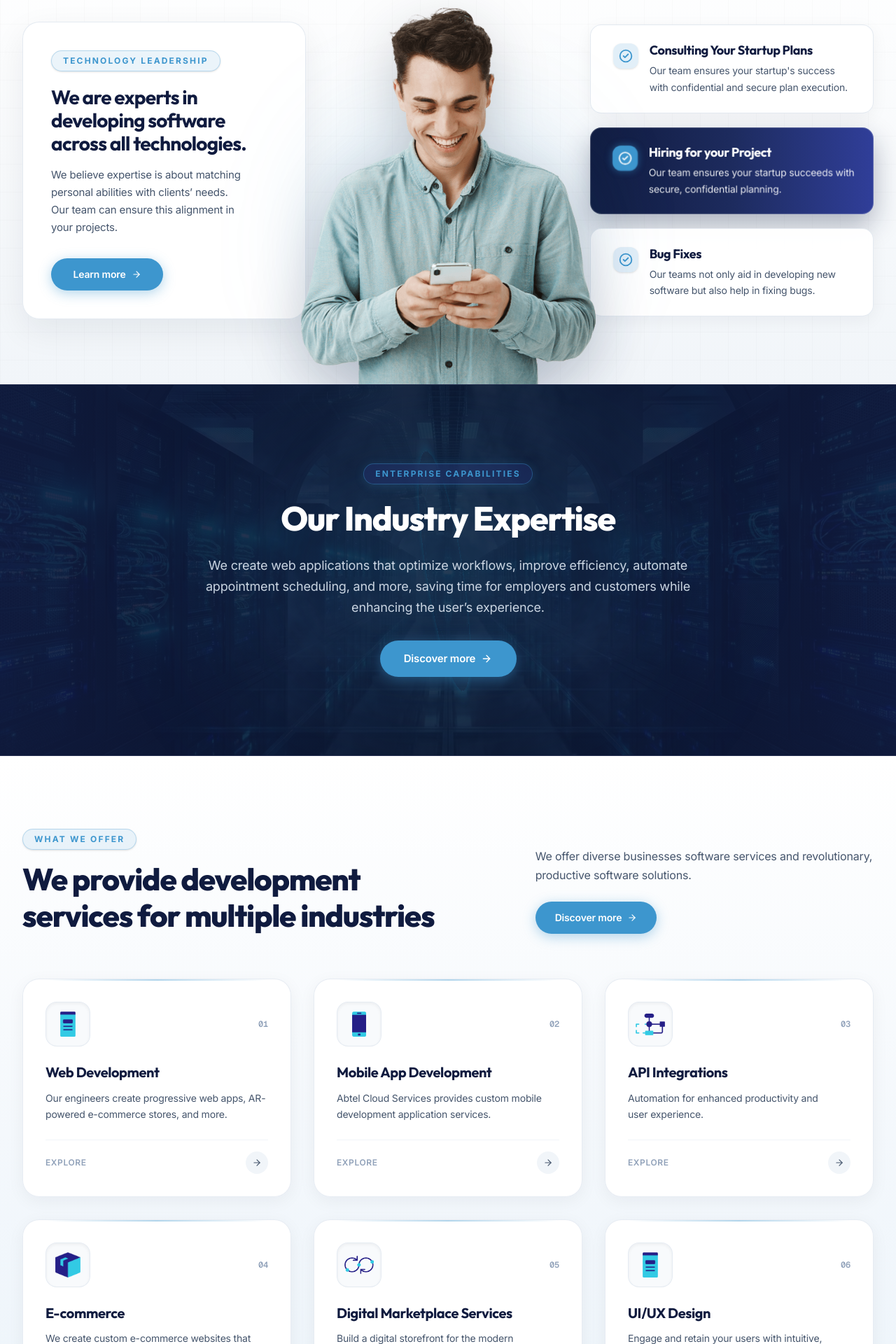
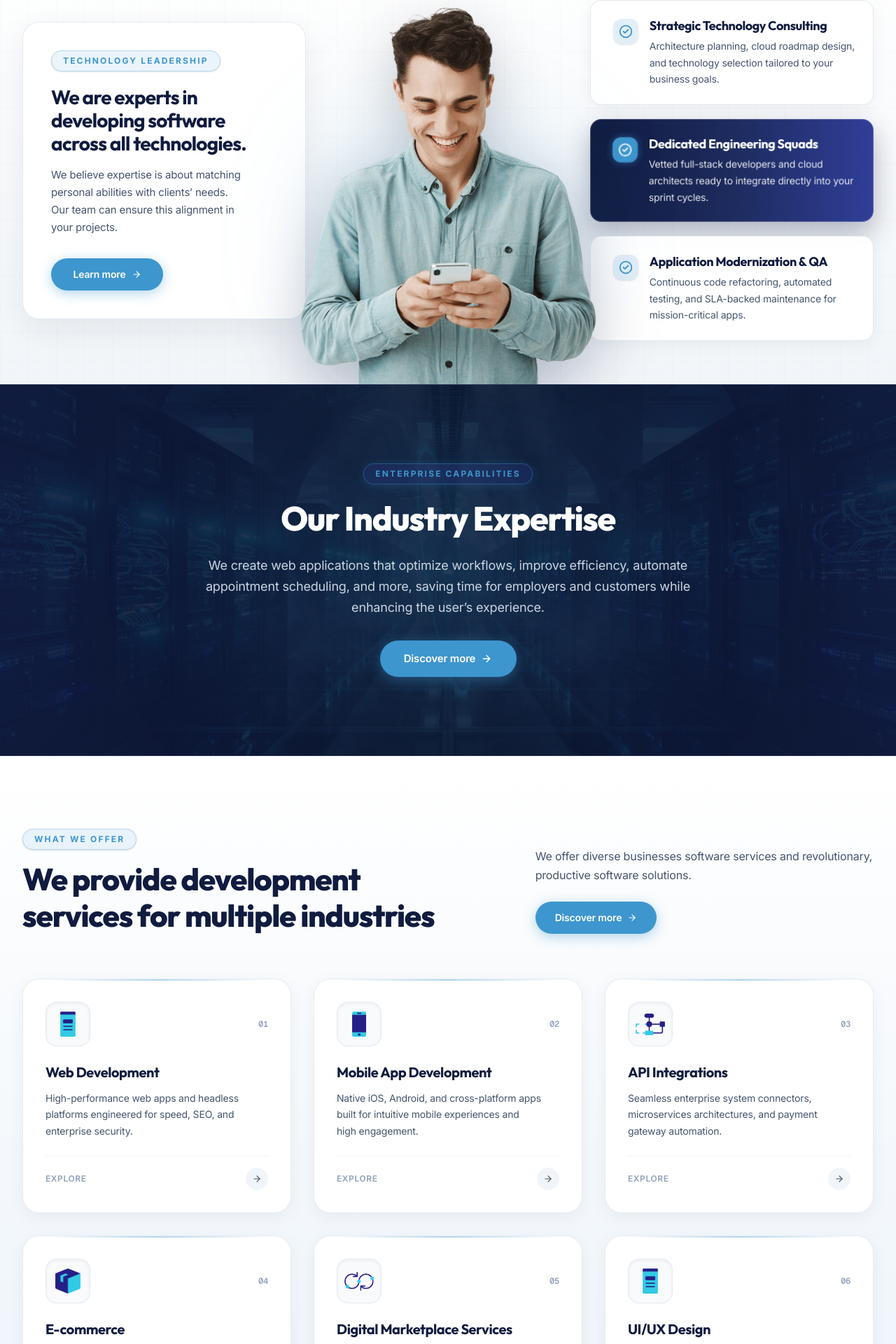
Before and after one commit to Muhammadkashifsaeed/abtelcloudservice, a Next.js app: page / in a window 1280 px wide. Shown: the part 2059-3979 px from the top of the page at 70% size. Built offline with nearby package versions, Linux system fonts and the light colour scheme; no server answers.

Commit message:
Polish website copy, fix dead footer links, align brand colors, and eliminate AI template artifacts

```diff
--- a/app/about/page.tsx
+++ b/app/about/page.tsx
@@ -25,32 +25,33 @@ export const metadata: Metadata = createPageMetadata({
 
 const ABOUT_WHY_CHOOSE_CARDS: WhyChooseFeatureCard[] = [
   {
-    title: "Smart & secure system",
+    title: "Enterprise Architecture",
     description:
-      "Web applications with advanced features for enhanced usability and safety.",
+      "Web applications with high-availability cloud infrastructure and zero-trust security standards.",
     imageSrc: "/images/Smart%20%26%20secure%20system.png",
     imageWidth: 38,
     imageHeight: 49,
   },
   {
-    title: "Professional team",
-    description: "Our web developers have a genuine passion for their work.",
+    title: "Senior Engineering Squads",
+    description:
+      "Experienced full-stack engineers and cloud architects dedicated to your roadmap.",
     imageSrc: "/images/Professional%20team.png",
     imageWidth: 57,
     imageHeight: 49,
   },
   {
-    title: "24/7 Premium Support",
+    title: "24/7 SLA-Backed Support",
     description:
-      "Enjoy peace of mind with our 24/7 Premium Support, your web services run smoothly at all times.",
+      "Round-the-clock infrastructure monitoring and enterprise support to keep mission-critical apps running.",
     imageSrc: "/images/24%207%20Premium%20Support.png",
     imageWidth: 57,
     imageHeight: 49,
   },
   {
-    title: "Open communication",
+    title: "Transparent Collaboration",
     description:
-      "Total transparency and open communication are our trademarks.",
+      "Real-time sprint tracking, direct communication channels, and complete repository ownership.",
     imageSrc: "/images/Open%20communication.png",
     imageWidth: 43,
     imageHeight: 49,
--- a/components/ExpertiseSection.tsx
+++ b/components/ExpertiseSection.tsx
@@ -64,20 +64,20 @@ interface FeatureCardItem {
 
 const FEATURE_CARDS: FeatureCardItem[] = [
   {
-    title: "Consulting Your Startup Plans",
+    title: "Strategic Technology Consulting",
     description:
-      "Our team ensures your startup's success with confidential and secure plan execution.",
+      "Architecture planning, cloud roadmap design, and technology selection tailored to your business goals.",
   },
   {
-    title: "Hiring for your Project",
+    title: "Dedicated Engineering Squads",
     description:
-      "Our team ensures your startup succeeds with secure, confidential planning.",
+      "Vetted full-stack developers and cloud architects ready to integrate directly into your sprint cycles.",
     highlighted: true,
   },
   {
-    title: "Bug Fixes",
+    title: "Application Modernization & QA",
     description:
-      "Our teams not only aid in developing new software but also help in fixing bugs.",
+      "Continuous code refactoring, automated testing, and SLA-backed maintenance for mission-critical apps.",
   },
 ];
 
--- a/components/Footer.tsx
+++ b/components/Footer.tsx
@@ -11,12 +11,12 @@ import type { NavItem } from "@/types";
 const LUXURY_EASE = [0.16, 1, 0.3, 1] as const;
 
 const SERVICE_LINKS: NavItem[] = [
-  { label: "Web development", href: "/services/web-development" },
-  { label: "E-commerce", href: "/services/e-commerce" },
-  { label: "Server Management", href: "/services#server-management" },
-  { label: "Security Service", href: "/services#security-service" },
-  { label: "Artificial Intelligence", href: "/services#artificial-intelligence" },
-  { label: "Software Dev", href: "/services#software-dev" },
+  { label: "Web Development", href: "/services/web-development" },
+  { label: "Mobile App Development", href: "/services/mobile-app-development" },
+  { label: "Cloud & API Integrations", href: "/services/api-integrations" },
+  { label: "E-Commerce Solutions", href: "/services/e-commerce" },
+  { label: "Digital Marketplace", href: "/services/digital-marketplace" },
+  { label: "UI/UX Experience Design", href: "/services/ui-ux-design" },
 ];
 
 const COMPANY_LINKS: NavItem[] = [
@@ -251,7 +251,7 @@ export function Footer() {
                 target="_blank"
                 rel="noopener noreferrer"
                 aria-label="Follow us on Facebook"
-                className="flex h-9 w-9 items-center justify-center rounded-xl border border-white/15 bg-white/10 text-white transition-all duration-300 hover:-translate-y-0.5 hover:border-[#3D96CE] hover:bg-[#3D96CE] hover:text-[#101B3F] hover:shadow-[0_0_16px_rgba(61,150,206,0.4)]"
+                className="flex h-9 w-9 items-center justify-center rounded-xl border border-white/15 bg-white/10 text-white transition-all duration-300 hover:-translate-y-0.5 hover:border-[#3D96CE] hover:bg-[#3D96CE] hover:text-white hover:shadow-[0_0_16px_rgba(61,150,206,0.4)]"
               >
                 <FaFacebookF className="h-4 w-4" aria-hidden="true" />
               </a>
@@ -260,7 +260,7 @@ export function Footer() {
                 target="_blank"
                 rel="noopener noreferrer"
                 aria-label="Follow us on Instagram"
-                className="flex h-9 w-9 items-center justify-center rounded-xl border border-white/15 bg-white/10 text-white transition-all duration-300 hover:-translate-y-0.5 hover:border-[#3D96CE] hover:bg-[#3D96CE] hover:text-[#101B3F] hover:shadow-[0_0_16px_rgba(61,150,206,0.4)]"
+                className="flex h-9 w-9 items-center justify-center rounded-xl border border-white/15 bg-white/10 text-white transition-all duration-300 hover:-translate-y-0.5 hover:border-[#3D96CE] hover:bg-[#3D96CE] hover:text-white hover:shadow-[0_0_16px_rgba(61,150,206,0.4)]"
               >
                 <FaInstagram className="h-4 w-4" aria-hidden="true" />
               </a>
@@ -273,7 +273,7 @@ export function Footer() {
       <div className="relative z-10 border-t border-white/[0.08] bg-[#0B132C]">
         <div className="mx-auto flex w-full max-w-[1400px] flex-col items-center justify-between gap-3 px-4 py-4 sm:flex-row sm:px-6 lg:px-8 text-xs text-white">
           <p className="text-center sm:text-left text-white">
-            Copyright &copy; 2026 Dev Abtel Cloud Services. All rights reserved.
+            Copyright &copy; 2026 Abtel Cloud Services. All rights reserved.
           </p>
 
           {/* Live Cloud SLA Text */}
--- a/components/HappyCustomersSection.tsx
+++ b/components/HappyCustomersSection.tsx
@@ -38,7 +38,7 @@ export function HappyCustomersSection() {
             </span>
           </div>
           <h2 className="mt-4 text-2xl font-bold tracking-tight text-white sm:text-3xl lg:text-[38px]">
-            Join our 30,000 happy customers
+            Trusted by 150+ Enterprise Teams &amp; Growing Businesses
           </h2>
         </motion.div>
 
--- a/components/OurStorySection.tsx
+++ b/components/OurStorySection.tsx
@@ -183,19 +183,14 @@ export function OurStorySection({
               variants={fadeRightItem}
               className="text-base font-semibold leading-relaxed text-white sm:text-lg"
             >
-              We are an{" "}
-              <span className="text-[#3D96CE]">ORGANIZED TEAM</span>, dedicated
-              to maximizing client ROI.
+              We are a dedicated engineering team committed to building scalable software that drives measurable business impact.
             </motion.p>
 
             <motion.blockquote
               variants={fadeRightItem}
               className="mt-4 rounded-2xl border-l-2 border-[#3D96CE] bg-white/[0.04] p-4 text-[15px] leading-relaxed text-slate-200 backdrop-blur-sm sm:text-base"
             >
-              &ldquo;We help you access the developers of your choice. Our core
-              values include principled service, prioritizing client benefits,
-              and achieving innovative excellence in software
-              development.&rdquo;
+              &ldquo;We bridge the gap between technical complexity and business growth. From initial architecture to deployment, our senior squads take full ownership of your product&rsquo;s success.&rdquo;
             </motion.blockquote>
           </motion.div>
         </div>
--- a/components/WhatWeOfferSection.tsx
+++ b/components/WhatWeOfferSection.tsx
@@ -21,7 +21,7 @@ const OFFER_SERVICES: OfferServiceItem[] = [
   {
     title: "Web Development",
     description:
-      "Our engineers create progressive web apps, AR-powered e-commerce stores, and more.",
+      "High-performance web apps and headless platforms engineered for speed, SEO, and enterprise security.",
     imageSrc: "/images/Web Development1.png",
     imageWidth: 31,
     imageHeight: 49,
@@ -30,7 +30,7 @@ const OFFER_SERVICES: OfferServiceItem[] = [
   {
     title: "Mobile App Development",
     description:
-      "Abtel Cloud Services provides custom mobile development application services.",
+      "Native iOS, Android, and cross-platform apps built for intuitive mobile experiences and high engagement.",
     imageSrc: "/images/Mobile App Development.png",
     imageWidth: 28,
     imageHeight: 49,
@@ -39,7 +39,7 @@ const OFFER_SERVICES: OfferServiceItem[] = [
   {
     title: "API Integrations",
     description:
-      "Automation for enhanced productivity and user experience.",
+      "Seamless enterprise system connectors, microservices architectures, and payment gateway automation.",
     imageSrc: "/images/API Integrations.png",
     imageWidth: 67,
     imageHeight: 49,
@@ -48,7 +48,7 @@ const OFFER_SERVICES: OfferServiceItem[] = [
   {
     title: "E-commerce",
     description:
-      "We create custom e-commerce websites that reflect your brand's identity.",
+      "Tailored, conversion-focused online stores with custom checkout workflows and secure ERP integration.",
     imageSrc: "/images/E-commerce.png",
     imageWidth: 49,
     imageHeight: 49,
@@ -57,7 +57,7 @@ const OFFER_SERVICES: OfferServiceItem[] = [
   {
     title: "Digital Marketplace Services",
     description:
-      "Build a digital storefront for the modern consumer to increase visibility.",
+      "Multi-vendor architectures, catalog management, and automated escrow transaction flows.",
     imageSrc: "/images/Digital Marketplace Services.png",
     imageWidth: 78,
     imageHeight: 49,
@@ -66,7 +66,7 @@ const OFFER_SERVICES: OfferServiceItem[] = [
   {
     title: "UI/UX Design",
     description:
-      "Engage and retain your users with intuitive, captivating, and responsive design.",
+      "User research, interactive design systems, and rapid prototyping that transform complex workflows into simple interfaces.",
     imageSrc: "/images/ui ux designe.png",
     imageWidth: 31,
     imageHeight: 49,
--- a/components/WhyChooseUsSection.tsx
+++ b/components/WhyChooseUsSection.tsx
@@ -74,21 +74,23 @@ const DEFAULT_WHY_CHOOSE_CARDS: WhyChooseFeatureCard[] = [
   {
     title: "You Own The Code",
     description:
-      "You have the ownership rights for everything we code for you.",
+      "Complete IP ownership and repository rights transfer from sprint one.",
     imageSrc: "/images/You%20Own%20The%20Code.png",
     imageWidth: 38,
     imageHeight: 49,
   },
   {
     title: "Top 5% IT Talent",
-    description: "we pick only the best experienced software developers.",
+    description:
+      "Rigorous vetting ensures only senior software engineers and cloud architects join your build.",
     imageSrc: "/images/top-5-percent-it-talent.png",
     imageWidth: 57,
     imageHeight: 49,
   },
   {
-    title: "Communication",
-    description: "Our Agile developers can perform with real time feedback.",
+    title: "Transparent Collaboration",
+    description:
+      "Direct Slack/Teams integration, daily standups, and full real-time sprint visibility.",
     imageSrc: "/images/Communication.png",
     imageWidth: 57,
     imageHeight: 49,
@@ -96,7 +98,7 @@ const DEFAULT_WHY_CHOOSE_CARDS: WhyChooseFeatureCard[] = [
   {
     title: "Rapid Software Delivery",
     description:
-      "We can deploy larger team for your project with tight deadlines.",
+      "Agile velocity with scalable engineering squads designed for tight production deadlines.",
     imageSrc: "/images/Rapid%20Software%20Delivery.png",
     imageWidth: 43,
     imageHeight: 49,
```
Also changed, not shown: components/ContactMainSection.tsx (+4 -4 lines), components/SkillsAndInquirySection.tsx (+9 -10 lines).
